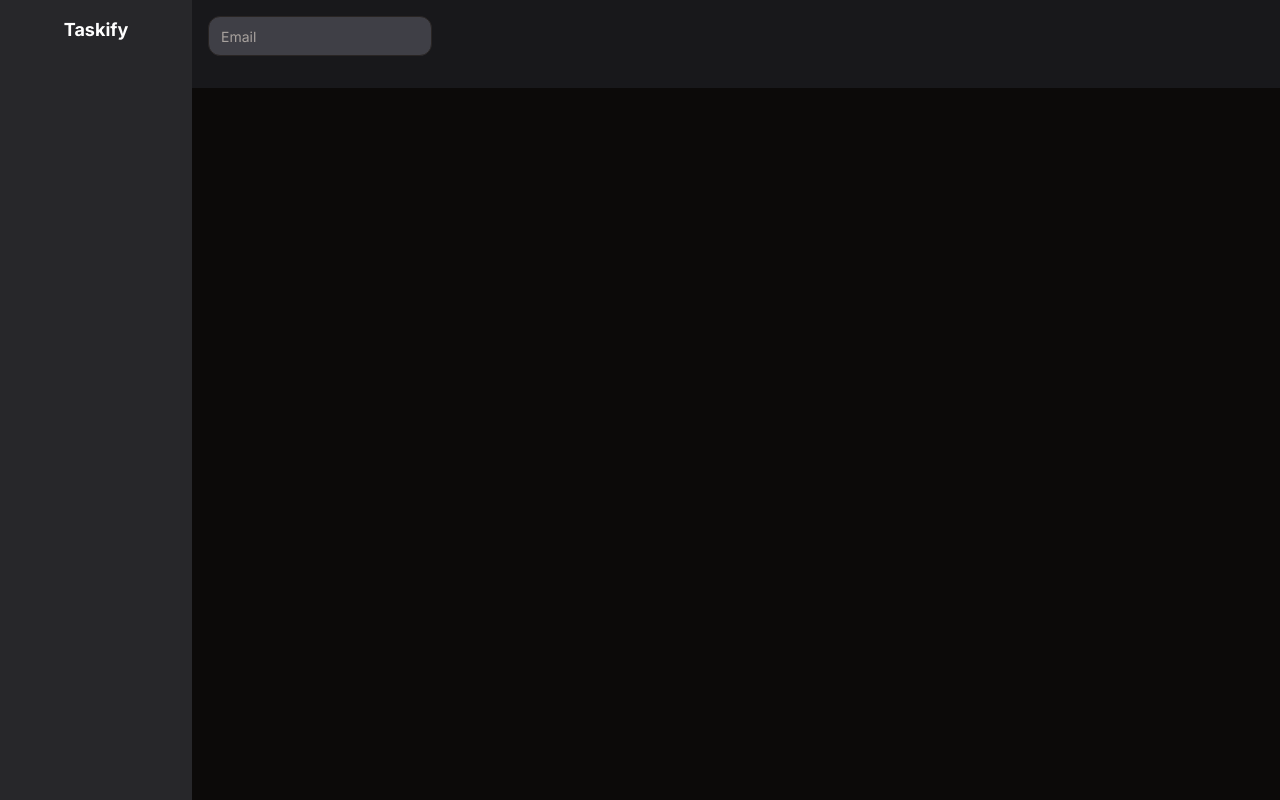
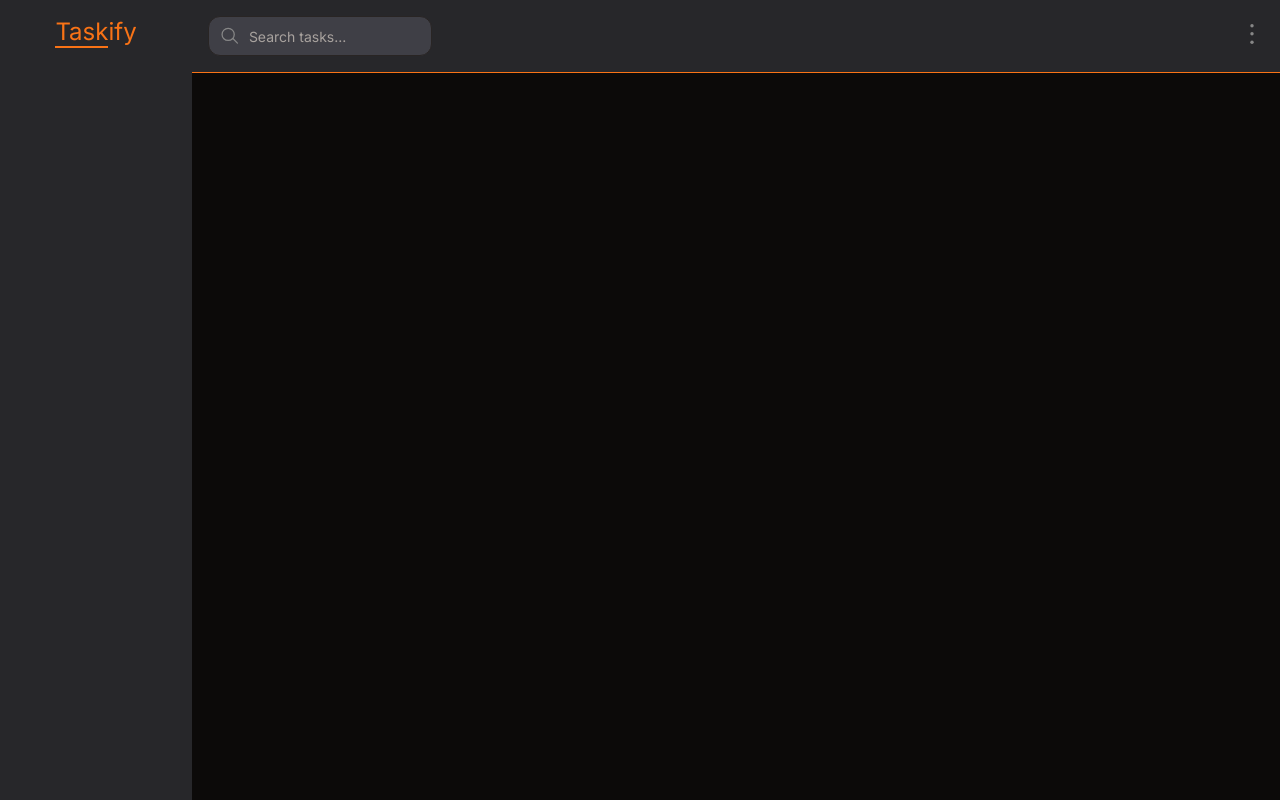
Before and after one commit to Taskify-Dev-Team/taskify, a Next.js app: page /user/board in a window 1280 px wide. Built offline with nearby package versions, Linux system fonts and the light colour scheme.

Commit message:
adding basic styling features

```diff
--- a/src/app/user/board/page.tsx
+++ b/src/app/user/board/page.tsx
@@ -1,6 +1,7 @@
 import Link from "next/link";
 import { Button } from "@/components/ui/button";
 import { Input } from "../../../components/ui/input";
+import Image from "next/image";
 
 function TasksPage() {
   return (
@@ -8,7 +9,9 @@ function TasksPage() {
       {/* Sidebar */}
       <aside className="bg-zinc-800 w-48 flex-shrink-0">
         <div className="p-4">
-          <h1 className="text-lg text-center font-bold text-white">Taskify</h1>
+          <h1 className="text-2xl text-center text-orange-500 mb-4">
+            <span className="border-b-2 border-orange-500">Task</span>ify
+          </h1>
         </div>
         {/* Sidebar content */}
       </aside>
@@ -16,16 +19,38 @@ function TasksPage() {
       {/* Main content */}
       <div className="flex-1 flex flex-col">
         {/* Header */}
-        <header className="bg-zinc-900 text-white p-4">
-          <Input
-            type="text"
-            className="w-56 mb-4 rounded-xl"
-            placeholder="Email"
-          />
+        <header className="bg-zinc-800 text-white p-4 border-b border-orange-500">
+          <div className="relative">
+            <Input
+              type="text"
+              className="w-56 rounded-xl pl-8"
+              placeholder="  Search tasks..."
+            />
+            <div className="absolute inset-y-0 left-2 flex items-center">
+              <Image
+                className="ml-1"
+                src="/pesquisar.svg"
+                alt="vector-1"
+                width={20}
+                height={20}
+              />
+            </div>
+          </div>
         </header>
 
         {/* Main content area */}
         <main className="flex-1 p-4">{/* Your main content here */}</main>
+
+        {/* Button with SVG */}
+        <button className="absolute top-0 right-0 mr-2 mt-2">
+          <Image
+            className="mt-4"
+            src="/three-dots.svg"
+            alt="menu"
+            width={40}
+            height={40}
+          />
+        </button>
       </div>
     </div>
   );
```
Also changed, not shown: public/pesquisar.svg (added), public/three-dots.svg (added).
